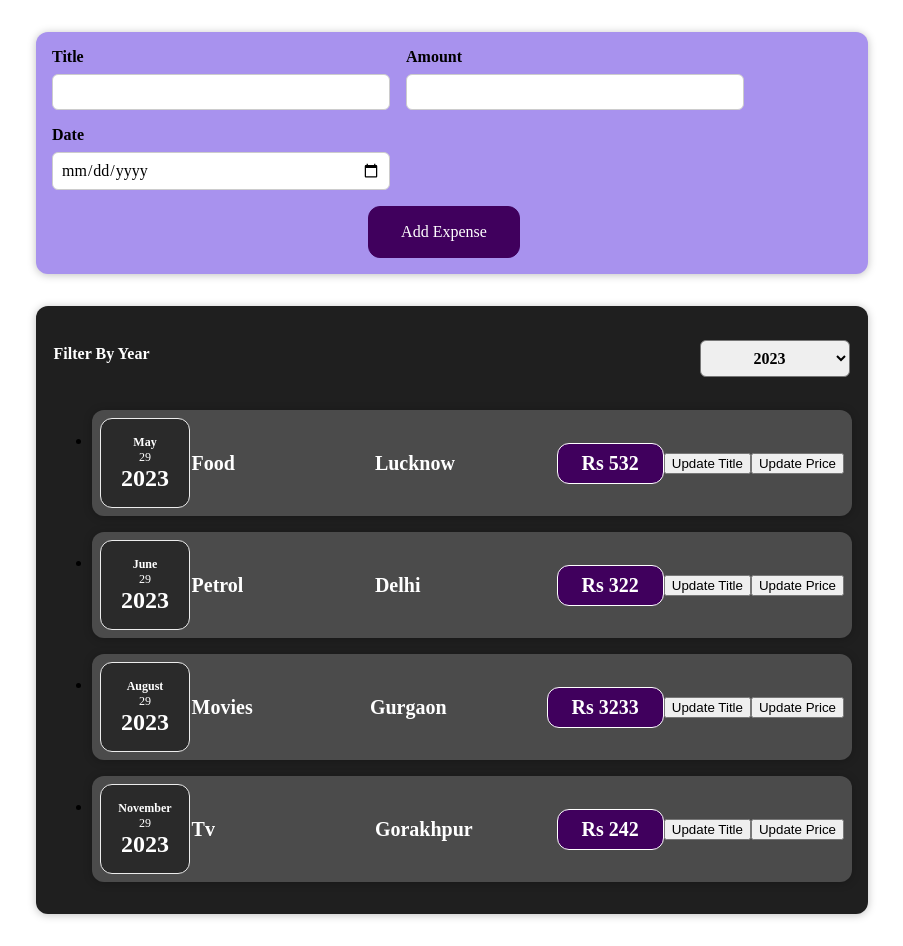
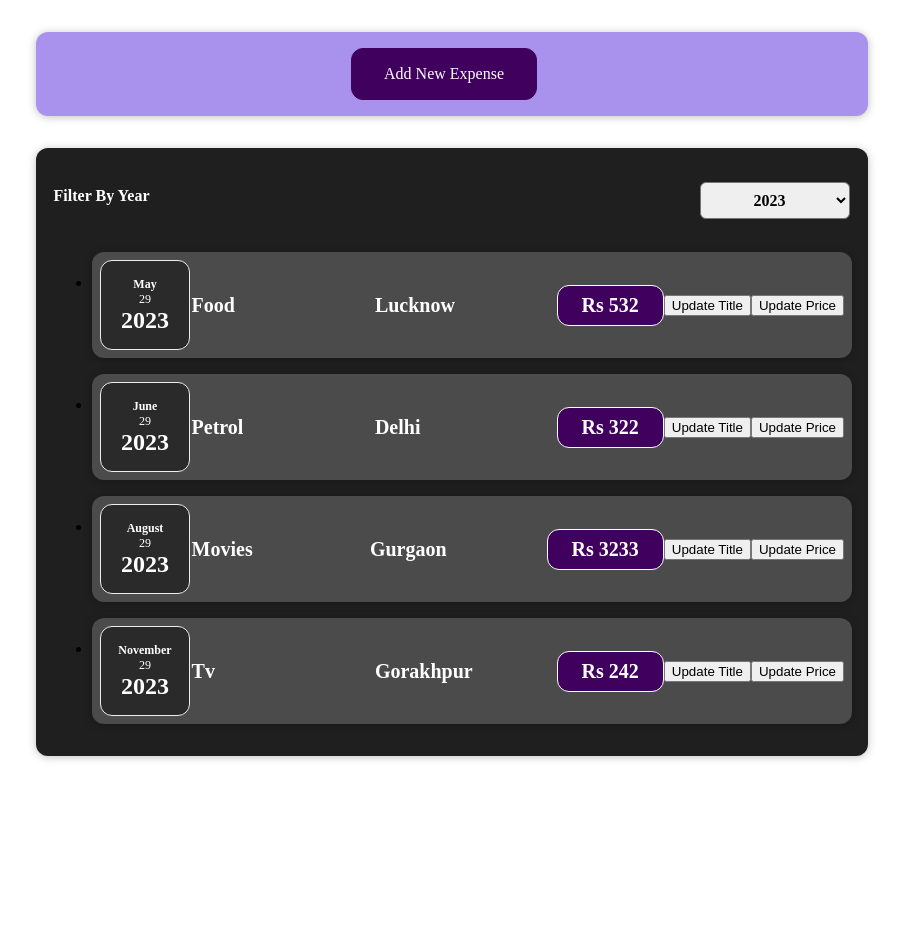
Before and after one commit to DevbratRai/sharpner_task, a React (Vite) app in the folder Expenses/: page / in a window 1280 px wide. Shown: the whole page, without its empty margins (188-1091 px from the left). After the commit the page ends 800 px from the top, so only its background shows below. Built offline with nearby package versions, Linux system fonts and the light colour scheme.

Commit message:
DIY - Challenges on Conditional Rendering

```diff
--- a/Expenses/src/components/NewExpenses/ExpenseForm.jsx
+++ b/Expenses/src/components/NewExpenses/ExpenseForm.jsx
@@ -77,7 +77,10 @@
           />
         </div>
       </div>
-      <div className=".new-expense_actions">
+      <div className="new-expense_actions">
+        <button type="button" onClick={props.onCancel}>
+          Cancel
+        </button>
         <button type="submit">Add Expense</button>
       </div>
     </form>
--- a/Expenses/src/components/NewExpenses/NewExpense.jsx
+++ b/Expenses/src/components/NewExpenses/NewExpense.jsx
@@ -1,18 +1,37 @@
 import React from "react";
+import { useState } from "react";
 import "./NewExpense.css";
 import ExpenseForm from "./ExpenseForm";
 
 function NewExpense(props) {
+  const [isEditing, setIsEditing] = useState(false);
+
   const saveExpenseDataHandler = (enteredExpenseData) => {
     const expenseData = {
       ...enteredExpenseData,
       id: Math.random().toString(),
     };
     props.onAddExpense(expenseData);
+    setIsEditing(false);
+  };
+  const startEditingHandler = () => {
+    setIsEditing(true);
+  };
+
+  const stopEditingHandler = () => {
+    setIsEditing(false);
   };
   return (
     <div className="new-expense">
-      <ExpenseForm onSaveExpenseData={saveExpenseDataHandler} />
+      {!isEditing && (
+        <button onClick={startEditingHandler}>Add New Expense</button>
+      )}
+      {isEditing && (
+        <ExpenseForm
+          onSaveExpenseData={saveExpenseDataHandler}
+          onCancel={stopEditingHandler}
+        />
+      )}
     </div>
   );
 }
```
